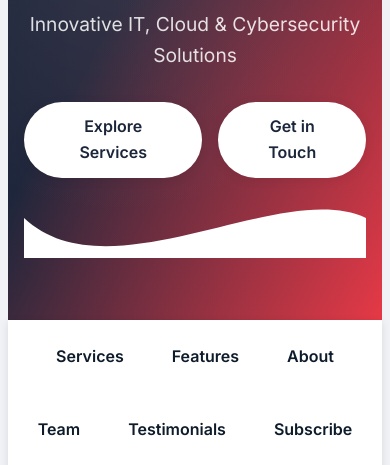
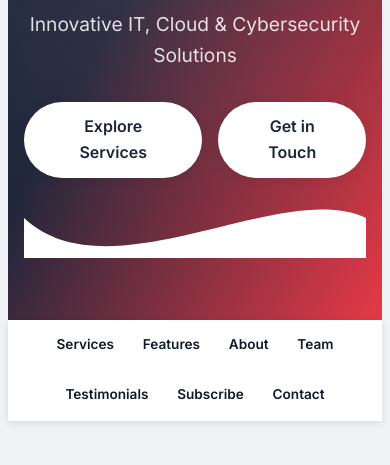
Before and after one commit to teqnologicaAdmin/teqnologia-website, a plain HTML site: page index.html in a window 390 px wide. Shown: the part 379-844 px from the top of the page. Drawn offline with Linux system fonts and the light colour scheme.

Commit message:
changed nav bar to reduce size in mobile

```diff
--- a/index.html
+++ b/index.html
@@ -384,6 +384,21 @@
     @keyframes fadeIn {
       from { opacity:0; } to { opacity:1; }
     }
+    @media (max-width: 600px) {
+      nav {
+        padding: 0.5rem 0; /* reduce top & bottom padding */
+      }
+
+      .nav-container {
+        gap: 1rem; /* reduce spacing between nav items */
+        flex-wrap: wrap;
+      }
+
+      nav a {
+        font-size: 0.85rem; /* smaller text size */
+        padding: 0.4rem;
+      }
+    }
   </style>
 </head>
 <body>
```
